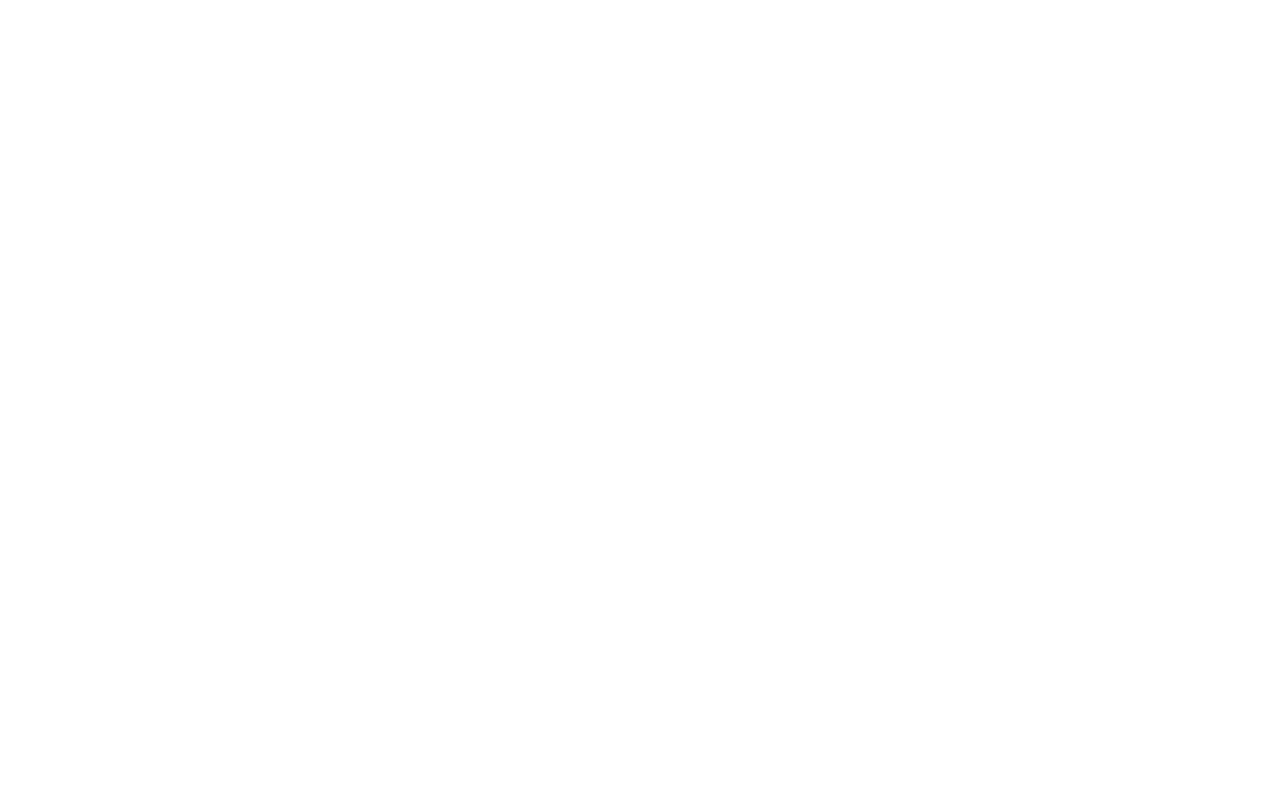
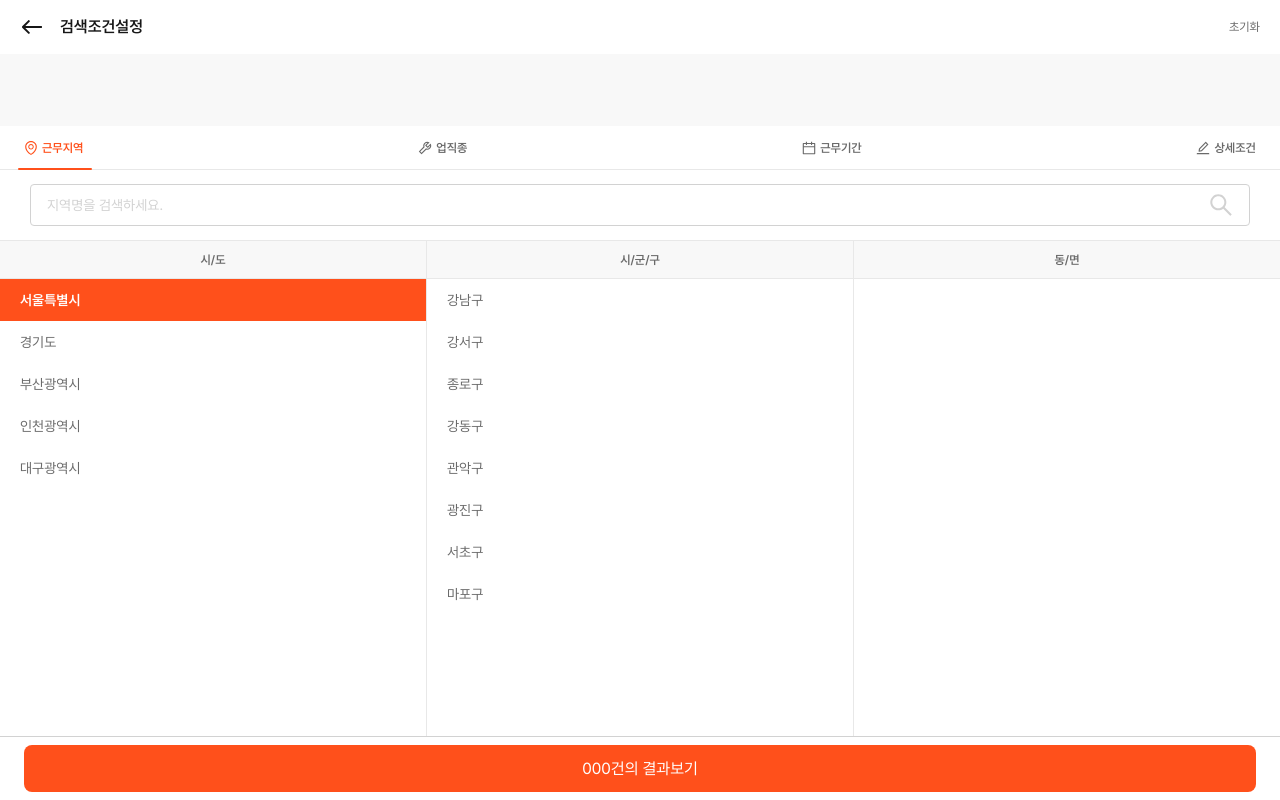
Before and after one commit to 10hajin15/jobkorea-ai-challenge-fe, a React (Vite) app: page / in a window 1280 px wide. Built offline with nearby package versions, Linux system fonts and the light colour scheme.

Commit message:
feat: App 수정

```diff
--- a/src/App.tsx
+++ b/src/App.tsx
@@ -1,5 +1,12 @@
+import FilterPage from '@/pages/FilterPage';
+import { TabProvider } from '@/components/common/Tab/TabContext';
+
 function App() {
-  return <div></div>;
+  return (
+    <TabProvider>
+      <FilterPage />
+    </TabProvider>
+  );
 }
 
 export default App;
```
